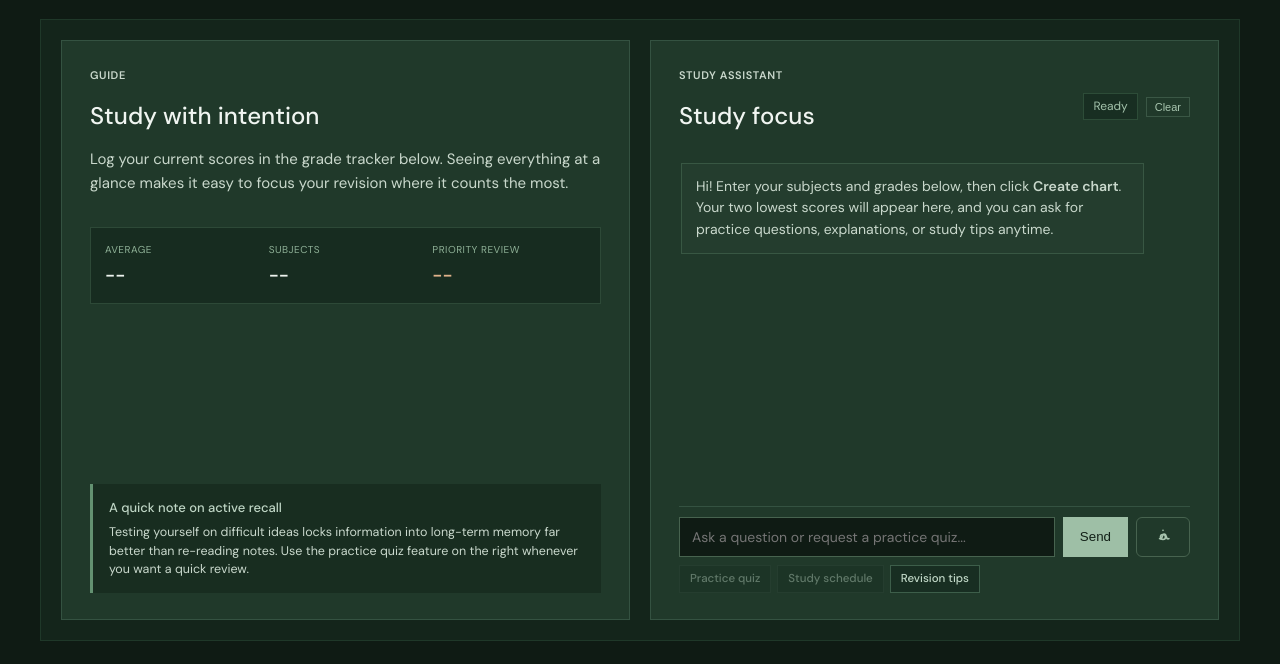
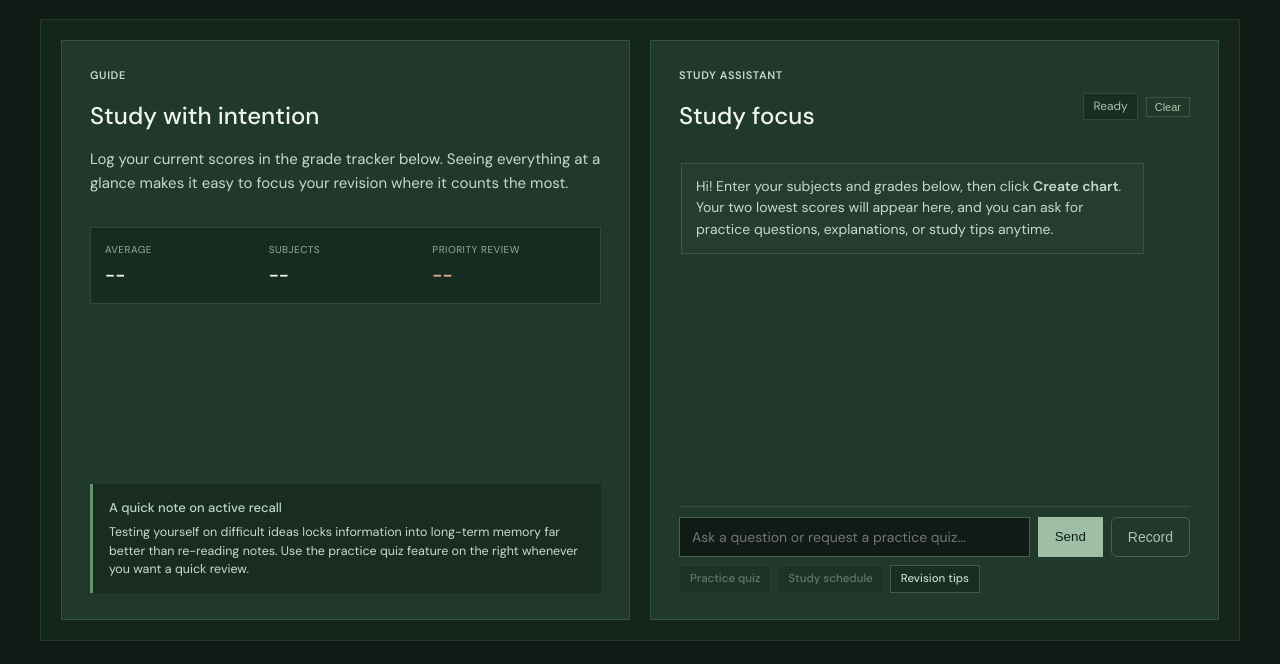
Before and after one commit to bvitbveghem67-glitch/Academic-Performances-Tracker, a website: page index.html in a window 1280 px wide. Shown: the part 113-777 px from the top of the page. Drawn offline with nearby package versions, Linux system fonts and the light colour scheme.

Commit message:
change icon to use text instead of a picture

```diff
--- a/index.html
+++ b/index.html
@@ -77,7 +77,7 @@
             <input type="text" id="chat-input" placeholder="Ask a question or request a practice quiz..." autocomplete="off">
             <button type="submit" id="chat-send" class="primary-button">Send</button>
             <button type="button" id="voice-btn" class="voice-button" title="Voice input" aria-label="Voice input">
-              <svg xmlns="http://www.w3.org/2000/svg" width="20" height="20" viewBox="0 0 24 24" fill="none" stroke="currentColor" stroke-width="2" stroke-linecap="round" stroke-linejoin="round"><path d="M12 15a3 3 0 1 0 0-6 3 3 0 0 0 0 6z"></path><path d="M19.1 14a2 2 0 0 1-2.2 0l-1.5-4.2a2 2 0 0 0-3.8 0l-1.5 4.2a2 2 0 0 1-2.2 0"></path><line x1="12" y1="4" x2="12.01" y2="4"></line></svg>
+              Record
             </button>
           </div>
           <div class="quick-action-bar" id="quick-action-bar">
```
